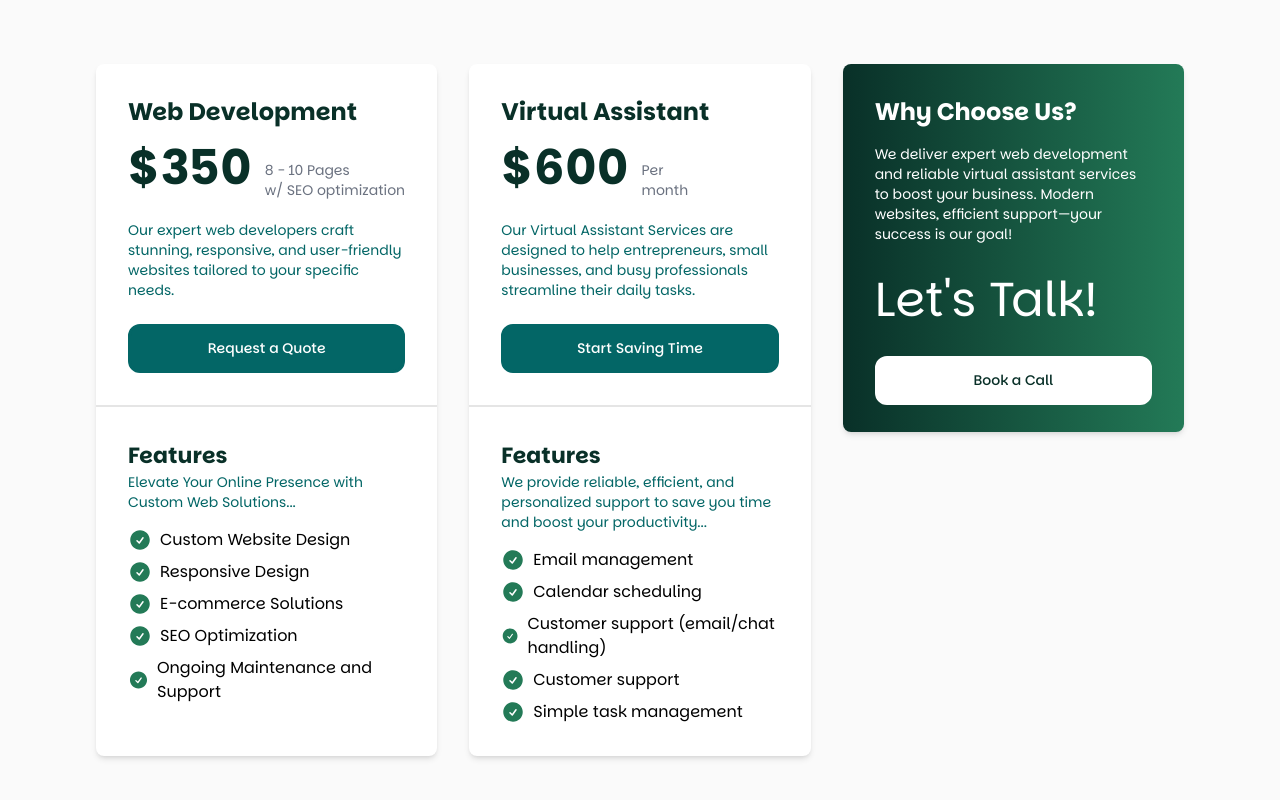
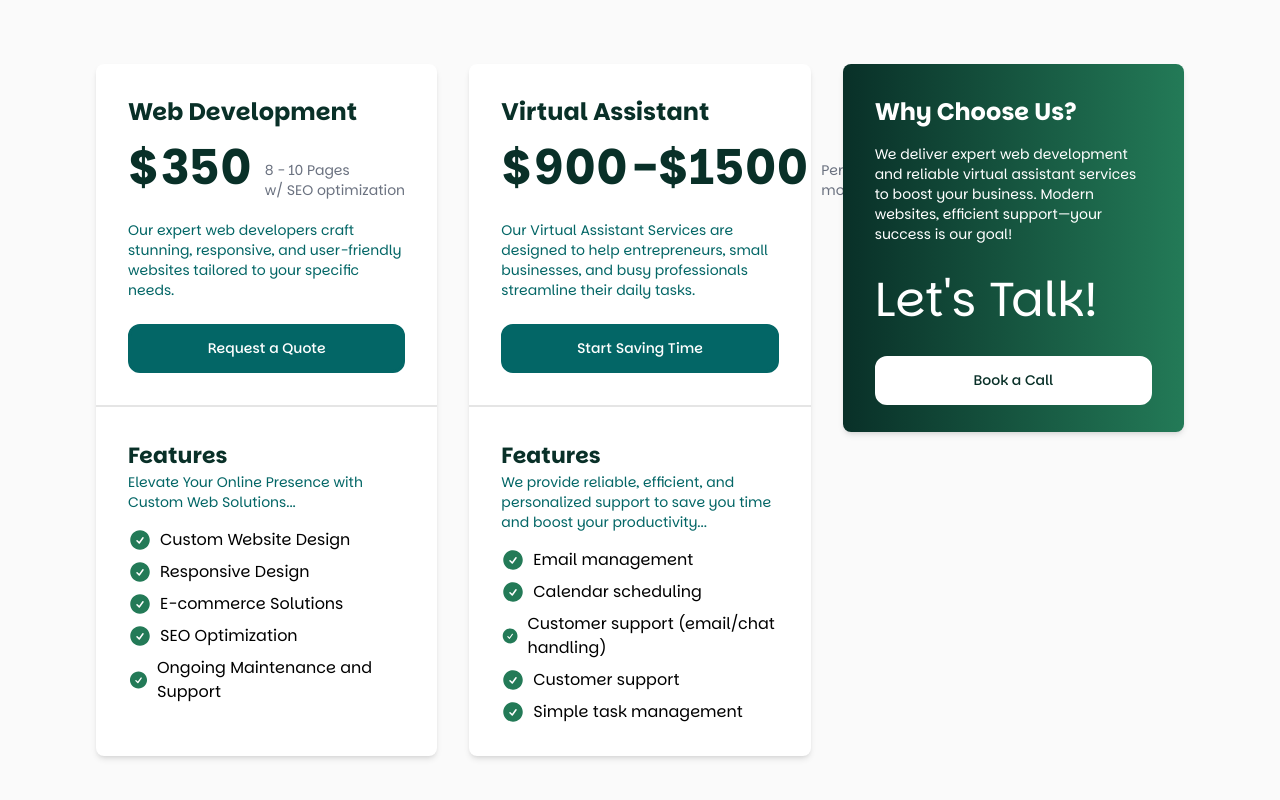
Before and after one commit to artalfred/VirtuDigiTech, a Next.js app: page / in a window 1280 px wide. Shown: the part 1539-2339 px from the top of the page. Built offline with nearby package versions, Linux system fonts and the light colour scheme.

Commit message:
Update new pricing for VA

```diff
--- a/app/page.tsx
+++ b/app/page.tsx
@@ -251,7 +251,7 @@ export default function Home() {
                 </h2>
                 <div className="flex gap-3">
                   <p className="text-5xl font-bold mb-4 tracking-wide green">
-                    $600
+                    $900-$1500
                   </p>
                   <p className="text-sm text-gray-500 mt-4">
                     Per <br></br> month
```
